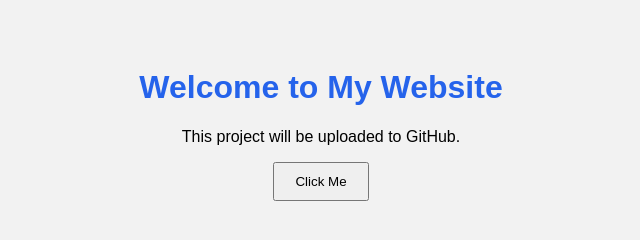
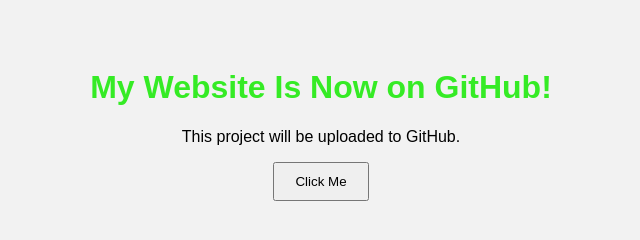
Before and after one commit to Deavl-H5/my-first-website, a plain HTML site: page index.html in a window 1280 px wide. Shown: the whole page, without its empty margins (319-959 px from the left). Drawn offline with Linux system fonts and the light colour scheme.

Commit message:
Update website heading and color

```diff
--- a/index.html
+++ b/index.html
@@ -8,7 +8,7 @@
 </head>
 
 <body>
-    <h1>Welcome to My Website</h1>
+    <h1>My Website Is Now on GitHub!</h1>
     <p>This project will be uploaded to GitHub.</p>
     <button onclick="showMessage()">Click Me</button>
     <script src="script.js"></script>
--- a/style.css
+++ b/style.css
@@ -4,7 +4,7 @@ body {
  text-align: center;
  padding: 40px;
 }
-h1 { color: #2563eb; }
+h1 { color: #35eb25; }
 button {
  padding: 10px 20px;
  cursor: pointer;
```
